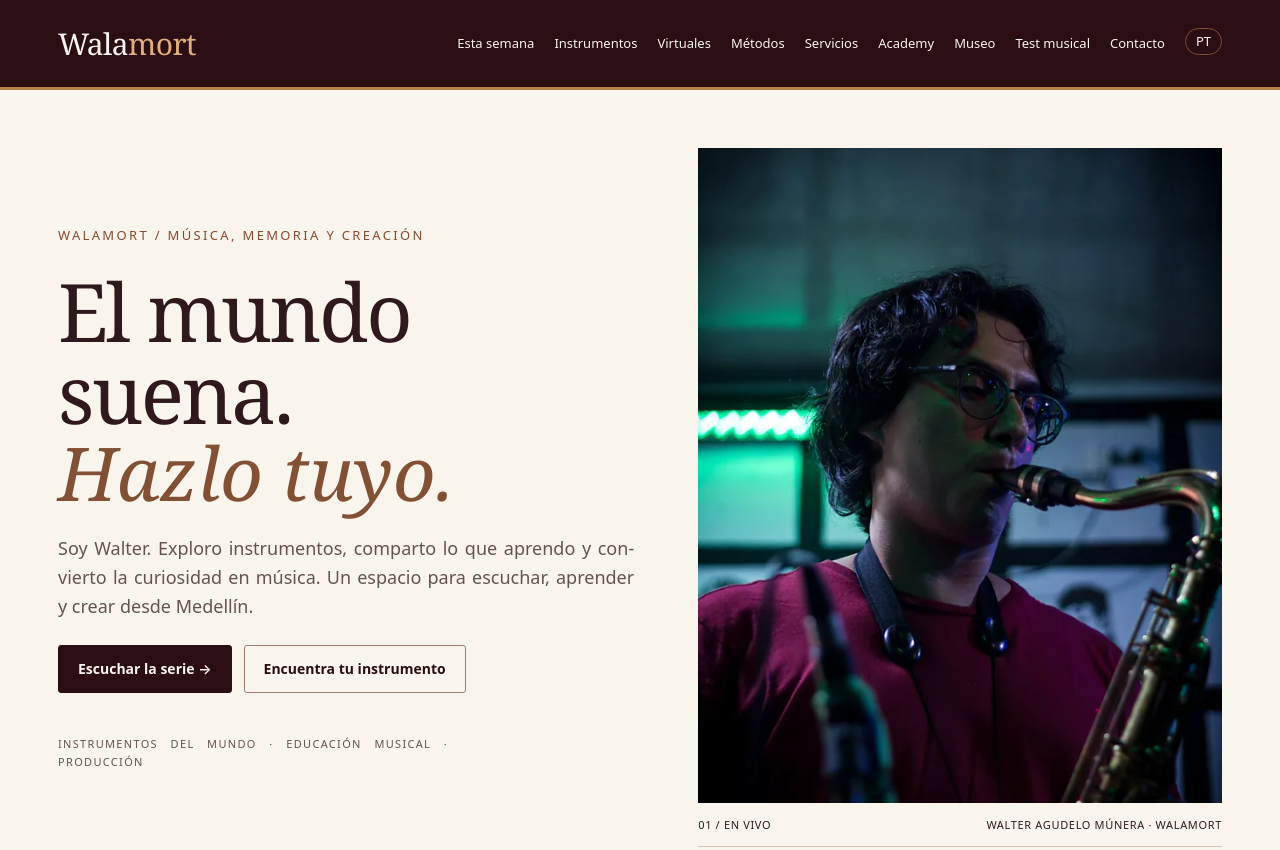
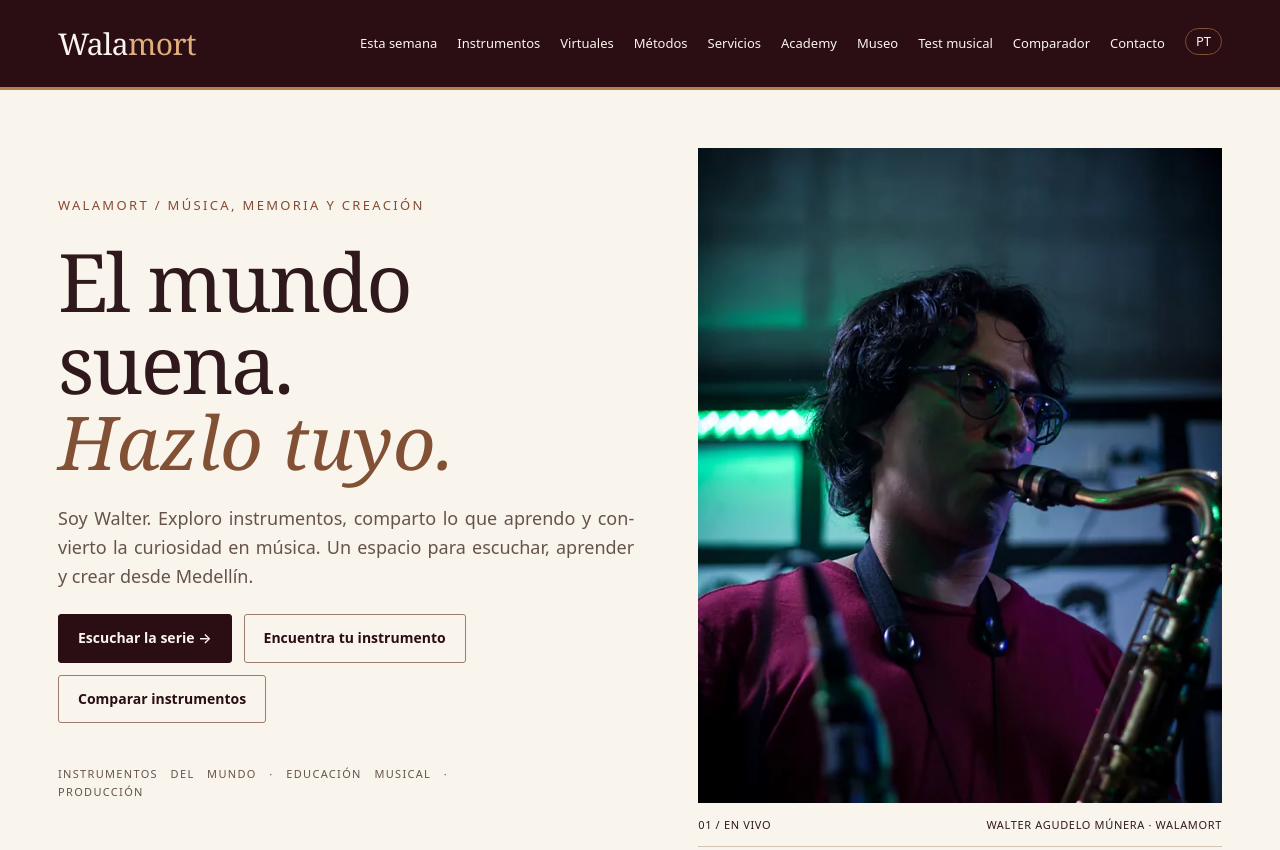
Before and after one commit to walamort/walamort.github.io, a plain HTML site: page index.html in a window 1280 px wide. Shown: the top 850 px of the page. Drawn offline with Linux system fonts and the light colour scheme.

Commit message:
Connect instrument comparator from main navigation and hero

```diff
--- a/index.html
+++ b/index.html
@@ -39,6 +39,7 @@
       <li><a href="academia/">Academy</a></li>
       <li><a href="museo/">Museo</a></li>
       <li><a href="test-instrumento/">Test musical</a></li>
+      <li><a href="comparador/">Comparador</a></li>
       <li><a href="#contacto">Contacto</a></li>
       <li><a class="navpt" href="pt/" lang="pt-BR" title="Em português">PT</a></li>
     </ul>
@@ -56,6 +57,7 @@
       <div class="btns">
         <a class="btn solid" href="#semana" id="hero-cta">Escuchar la serie →</a>
         <a class="btn ghost" href="test-instrumento/">Encuentra tu instrumento</a>
+        <a class="btn ghost" href="comparador/">Comparar instrumentos</a>
       </div>
       <p class="proof">Instrumentos del mundo · Educación musical · Producción</p>
     </div>
```
